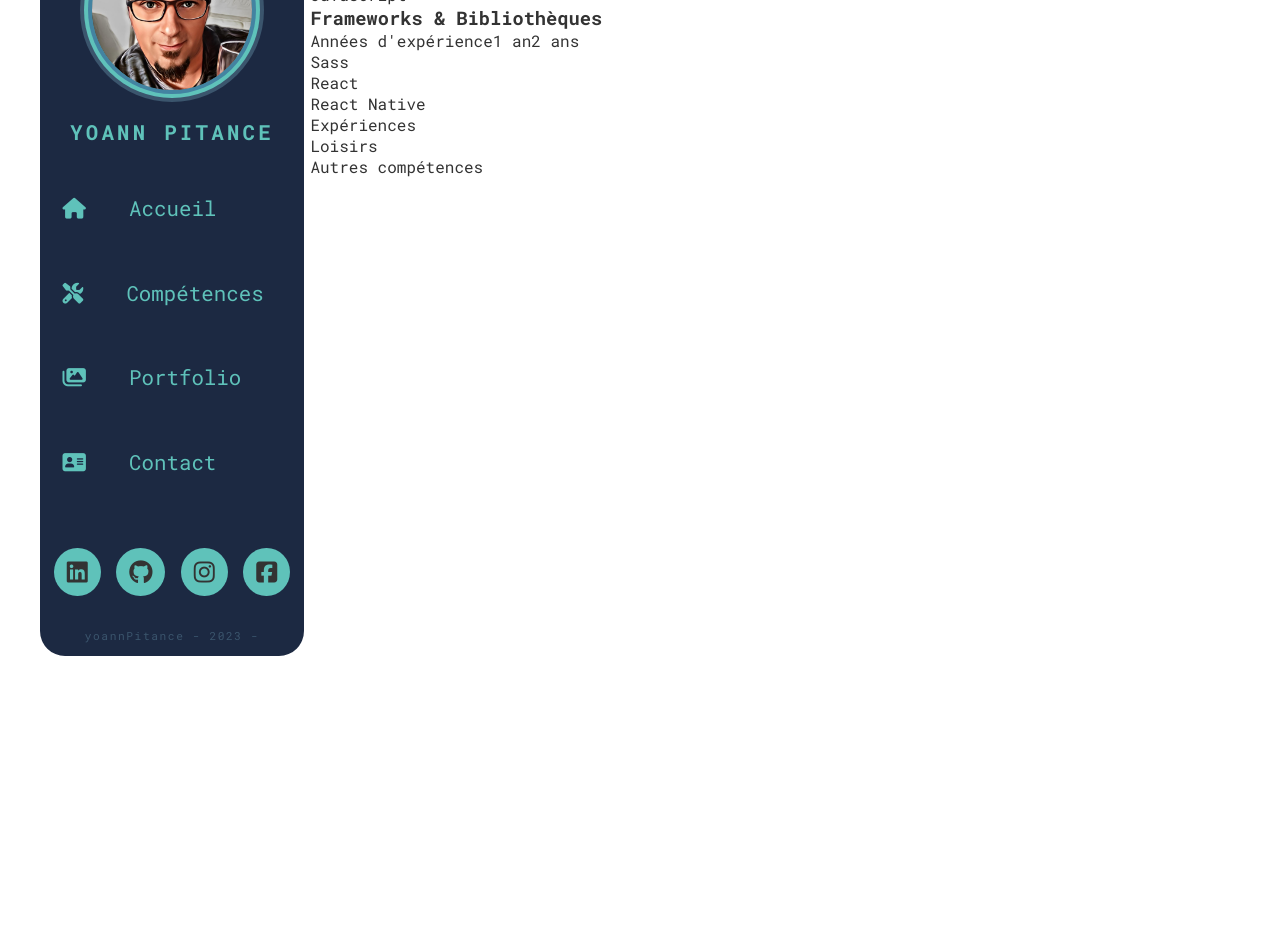
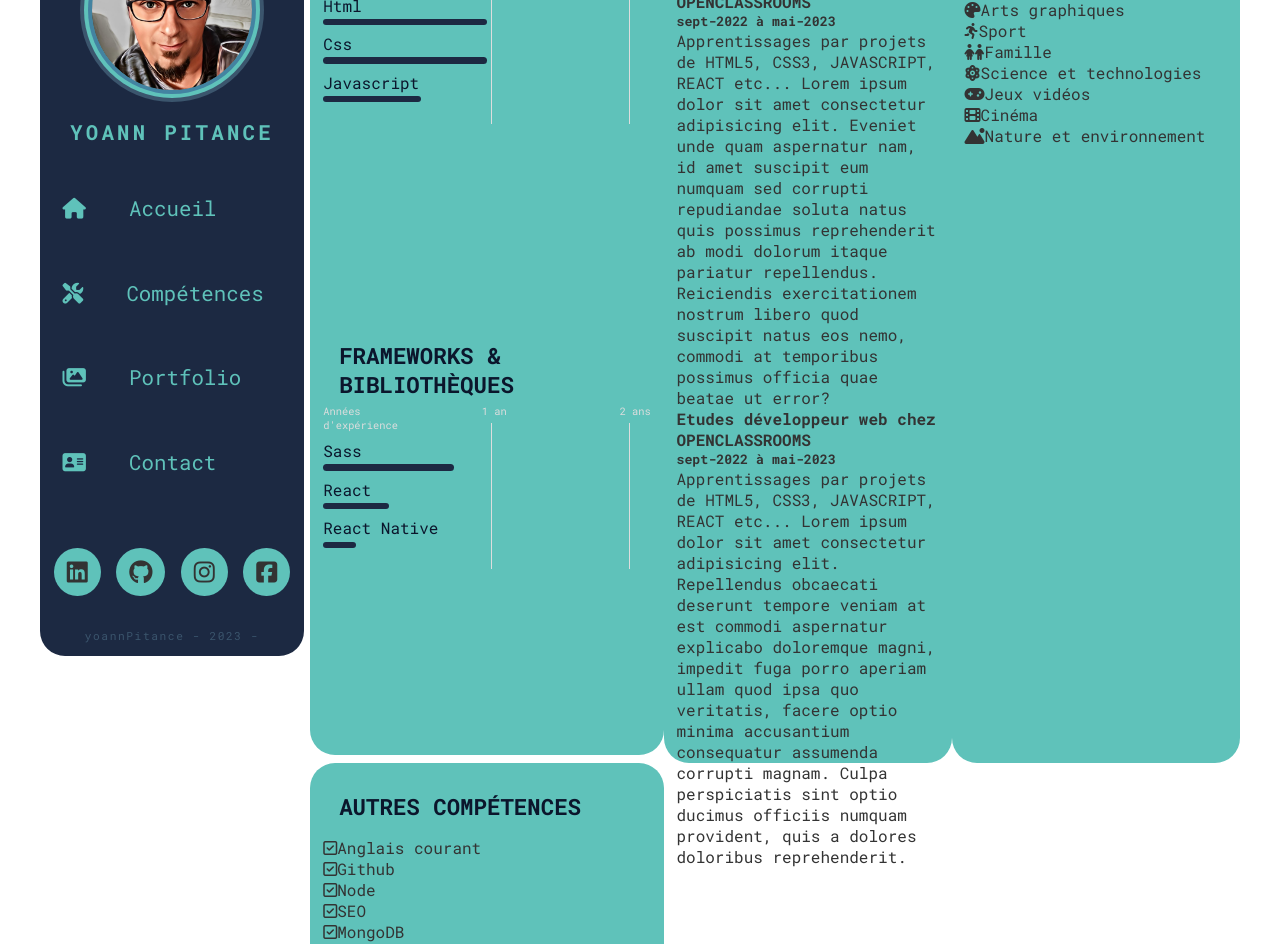
Before and after one commit to YoannPitance/Mon_CV_React, a React (Create React App) app: page /skills in a window 1280 px wide. Shown: the part 120-1064 px from the top of the page. Before the commit the page ends 800 px from the top, so only its background shows below. Built offline with nearby package versions, Linux system fonts and the light colour scheme.

Commit message:
11- contenus skills + progressbar

```diff
--- a/src/components/Skills/Experiences.jsx
+++ b/src/components/Skills/Experiences.jsx
@@ -1,7 +1,37 @@
 import React from "react";
 
 const Experiences = () => {
-  return <div>Expériences</div>;
+  return (
+    <div className="experiences">
+      <h3>Expériences</h3>
+      <div className="exp-1">
+        <h4>Etudes développeur web chez OPENCLASSROOMS</h4>
+        <h5>sept-2022 à mai-2023</h5>
+        <p>
+          Apprentissages par projets de HTML5, CSS3, JAVASCRIPT, REACT etc...
+          Lorem ipsum dolor sit amet consectetur adipisicing elit. Eveniet unde
+          quam aspernatur nam, id amet suscipit eum numquam sed corrupti
+          repudiandae soluta natus quis possimus reprehenderit ab modi dolorum
+          itaque pariatur repellendus. Reiciendis exercitationem nostrum libero
+          quod suscipit natus eos nemo, commodi at temporibus possimus officia
+          quae beatae ut error?
+        </p>
+      </div>
+      <div className="exp-2">
+        <h4>Etudes développeur web chez OPENCLASSROOMS</h4>
+        <h5>sept-2022 à mai-2023</h5>
+        <p>
+          Apprentissages par projets de HTML5, CSS3, JAVASCRIPT, REACT etc...
+          Lorem ipsum dolor sit amet consectetur adipisicing elit. Repellendus
+          obcaecati deserunt tempore veniam at est commodi aspernatur explicabo
+          doloremque magni, impedit fuga porro aperiam ullam quod ipsa quo
+          veritatis, facere optio minima accusantium consequatur assumenda
+          corrupti magnam. Culpa perspiciatis sint optio ducimus officiis
+          numquam provident, quis a dolores doloribus reprehenderit.
+        </p>
+      </div>
+    </div>
+  );
 };
 
 export default Experiences;
--- a/src/components/Skills/Hobbies.jsx
+++ b/src/components/Skills/Hobbies.jsx
@@ -1,7 +1,34 @@
 import React from "react";
 
 const Hobbies = () => {
-  return <div>Loisirs</div>;
+  return (
+    <div className="hobbies">
+      <h3>Intérets et loisirs</h3>
+      <ul>
+        <li>
+          <i class="fa-solid fa-palette"></i>Arts graphiques
+        </li>
+        <li>
+          <i class="fa-solid fa-person-running"></i>Sport
+        </li>
+        <li>
+          <i class="fa-solid fa-children"></i>Famille
+        </li>
+        <li>
+          <i class="fa-solid fa-atom"></i>Science et technologies
+        </li>
+        <li>
+          <i class="fa-solid fa-gamepad"></i>Jeux vidéos
+        </li>
+        <li>
+          <i class="fa-solid fa-film"></i>Cinéma
+        </li>
+        <li>
+          <i class="fa-solid fa-mountain-sun"></i>Nature et environnement
+        </li>
+      </ul>
+    </div>
+  );
 };
 
 export default Hobbies;
--- a/src/components/Skills/Otherskills.jsx
+++ b/src/components/Skills/Otherskills.jsx
@@ -1,7 +1,41 @@
 import React from "react";
 
 const Otherskills = () => {
-  return <div>Autres compétences</div>;
+  return (
+    <div className="otherSkills">
+      <h3>Autres compétences</h3>
+      <div className="list">
+        <ul>
+          <li>
+            <i class="fa-regular fa-square-check"></i>Anglais courant
+          </li>
+          <li>
+            <i class="fa-regular fa-square-check"></i>Github
+          </li>
+          <li>
+            <i class="fa-regular fa-square-check"></i>Node
+          </li>
+          <li>
+            <i class="fa-regular fa-square-check"></i>SEO
+          </li>
+        </ul>
+        <ul>
+          <li>
+            <i class="fa-regular fa-square-check"></i>MongoDB
+          </li>
+          <li>
+            <i class="fa-regular fa-square-check"></i>Figma
+          </li>
+          <li>
+            <i class="fa-regular fa-square-check"></i>Express
+          </li>
+          <li>
+            <i class="fa-regular fa-square-check"></i>APIS
+          </li>
+        </ul>
+      </div>
+    </div>
+  );
 };
 
 export default Otherskills;
--- a/src/styles/pages/_skills.scss
+++ b/src/styles/pages/_skills.scss
@@ -0,0 +1,99 @@
+.skillsContent{
+    min-height: $minHeight;
+    width: 100%;
+    position: relative;
+    overflow: hidden;
+    display: grid;
+    grid-template-columns: 38% 1fr 1fr;
+    grid-template-rows: 70% 30%;
+    grid-template-areas:
+    "L E E"
+    "O O H";
+
+    .languagesFrameworks, .experiences, .otherSkills, .hobbies{
+        background: $color-4;
+        border-radius: $borderRadius;
+        padding: 0.8rem;
+    }
+    h3{
+        font-size: 1.4rem;
+        margin: 1rem;
+        font-family: $font-1;
+        color: $color-1;
+        text-transform: uppercase;
+    }
+    .languagesFrameworks{
+        grid-area: L;
+        margin-bottom: 0.5rem;
+        display: grid;
+        grid-template-columns: 1fr;
+        grid-template-rows: 1fr 1fr;
+        grid-template-areas:
+        "L"
+        "F";
+
+        .languagesDisplay{
+            grid-area: L;
+        }
+        .frameworkDisplay{
+            grid-area: F;
+        }
+        h3{
+            margin-bottom: 0.3rem;
+        }
+
+        .years{
+            font-size: 0.65rem;
+            display: flex;
+            justify-content: space-between;
+            color: $white;
+
+            span{
+                width: 36%;
+
+                &:nth-child(2){
+                    text-align: right;
+                    width: 20%;
+                }
+                &:nth-child(3){
+                    text-align: right;
+                    width: 44%;
+                }
+                &:nth-child(2)::before,
+                &:nth-child(3)::before{
+                    content: "";
+                    background: $white;
+                    position: absolute;
+                    height: 146px;
+                    width: 1px;
+                    transform: translate(9px, 19px);
+                }
+            }
+        }
+        .languagesList{
+            padding-top: 0.5rem;
+
+            li{
+                color: $color-1;
+            }
+            .progressBar{
+                height: 0.4rem;
+                background: transparent;
+                border-radius: 50px;
+                margin-top: 0.2rem;
+                position: relative;
+
+                &:after{
+                    content: "";
+                    position: absolute;
+                    background: $color-2;
+                    border-radius: 50px;
+                    height: 0.4rem;
+                    width: 100%;
+                }
+            }
+        }
+    }
+
+
+}
```
